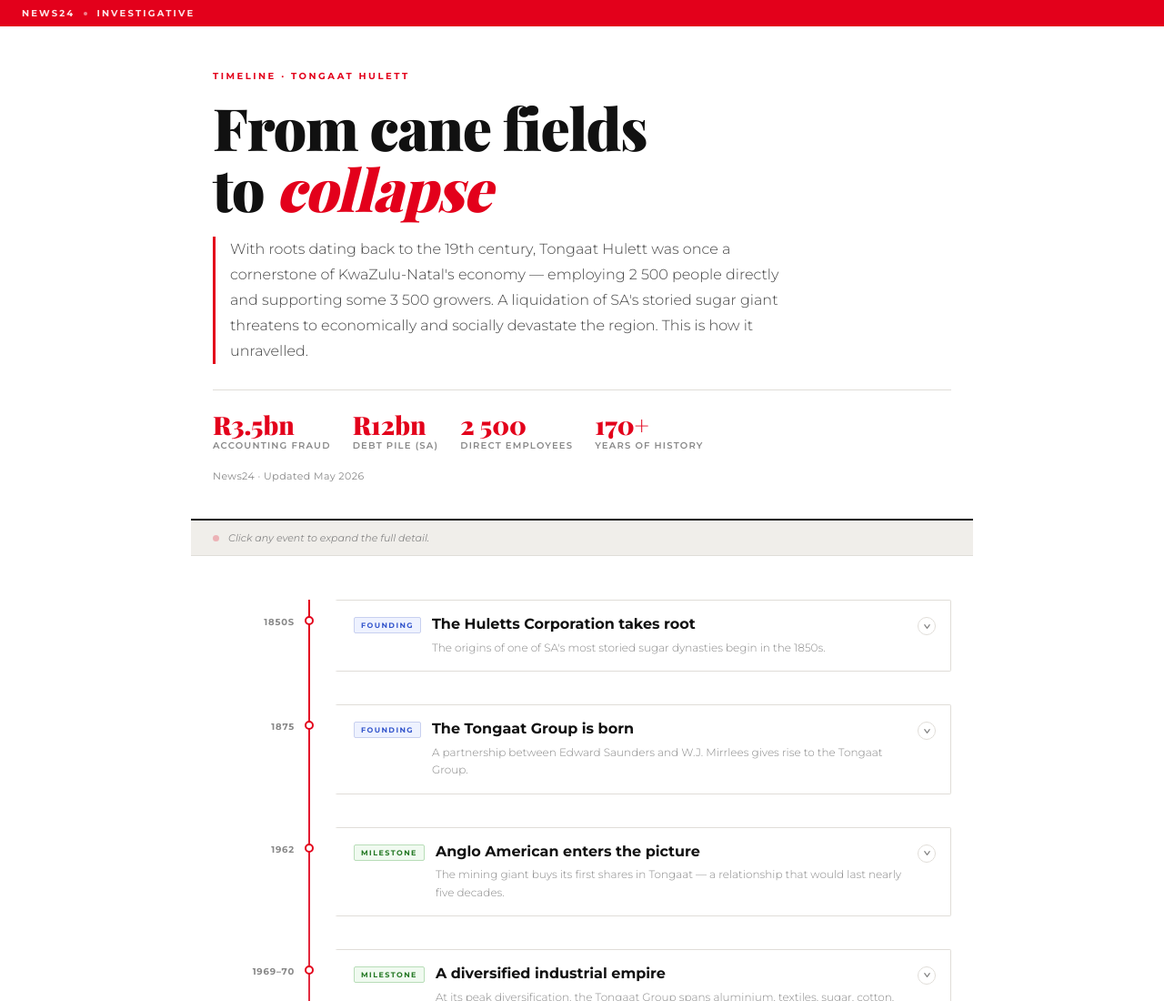
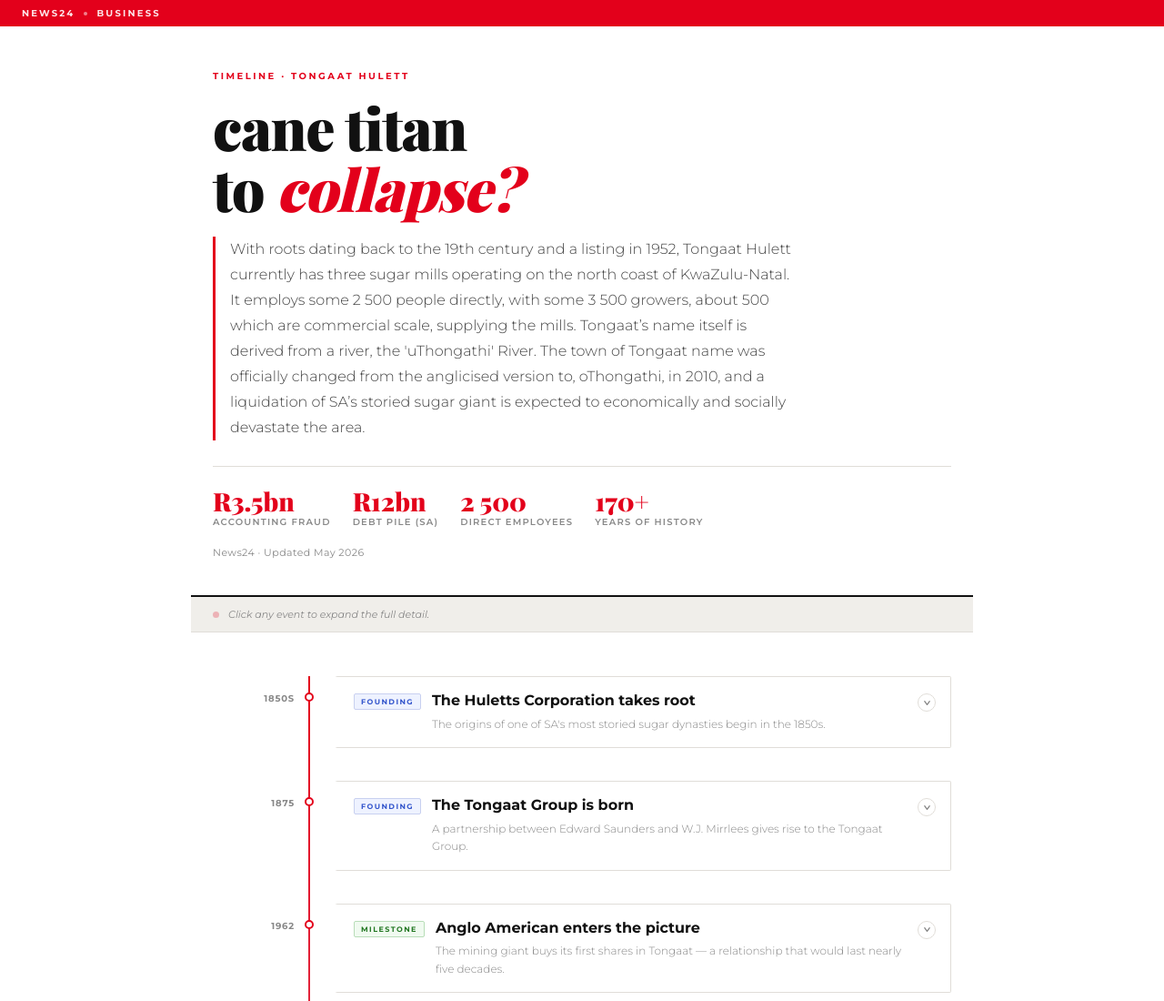
Before and after one commit to sharlenerood/tongaat-timeline, a plain HTML site: page index.html in a window 1280 px wide. Shown: the top 1100 px of the page at 91% size. Drawn offline with nearby package versions, Linux system fonts and the light colour scheme; a web font is replaced by a local one.

Commit message:
Update index.html

```diff
--- a/index.html
+++ b/index.html
@@ -574,14 +574,14 @@
 <div class="topbar">
   <span class="topbar-label">News24</span>
   <div class="topbar-dot"></div>
-  <span class="topbar-label">Investigative</span>
+  <span class="topbar-label">Business</span>
 </div>
 
 <!-- HERO -->
 <header class="hero">
   <div class="hero-eyebrow">Timeline · Tongaat Hulett</div>
-  <h1 class="hero-title">From cane fields<br>to <em>collapse</em></h1>
-  <p class="hero-intro">With roots dating back to the 19th century, Tongaat Hulett was once a cornerstone of KwaZulu-Natal's economy — employing 2 500 people directly and supporting some 3 500 growers. A liquidation of SA's storied sugar giant threatens to economically and socially devastate the region. This is how it unravelled.</p>
+  <h1 class="hero-title">cane titan<br>to <em>collapse?</em></h1>
+  <p class="hero-intro">With roots dating back to the 19th century and a listing in 1952, Tongaat Hulett currently has three sugar mills operating on the north coast of KwaZulu-Natal. It employs some 2 500 people directly, with some 3 500 growers, about 500 which are commercial scale, supplying the mills. Tongaat’s name itself is derived from a river, the 'uThongathi' River. The town of Tongaat name was officially changed from the anglicised version to, oThongathi, in 2010, and a liquidation of SA’s storied sugar giant is expected to economically and socially devastate the area.</p>
 
   <div class="hero-stats">
     <div class="hero-stat-item">
```
